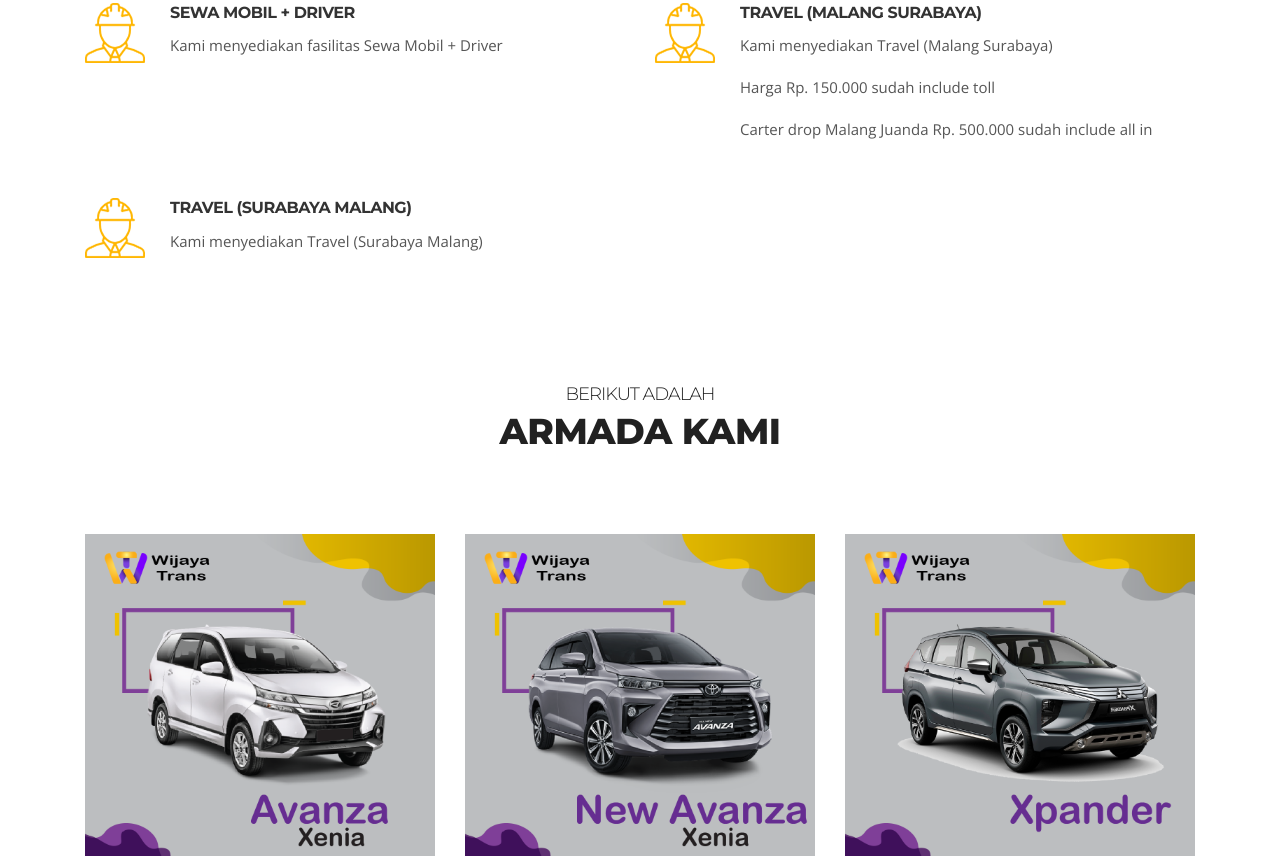
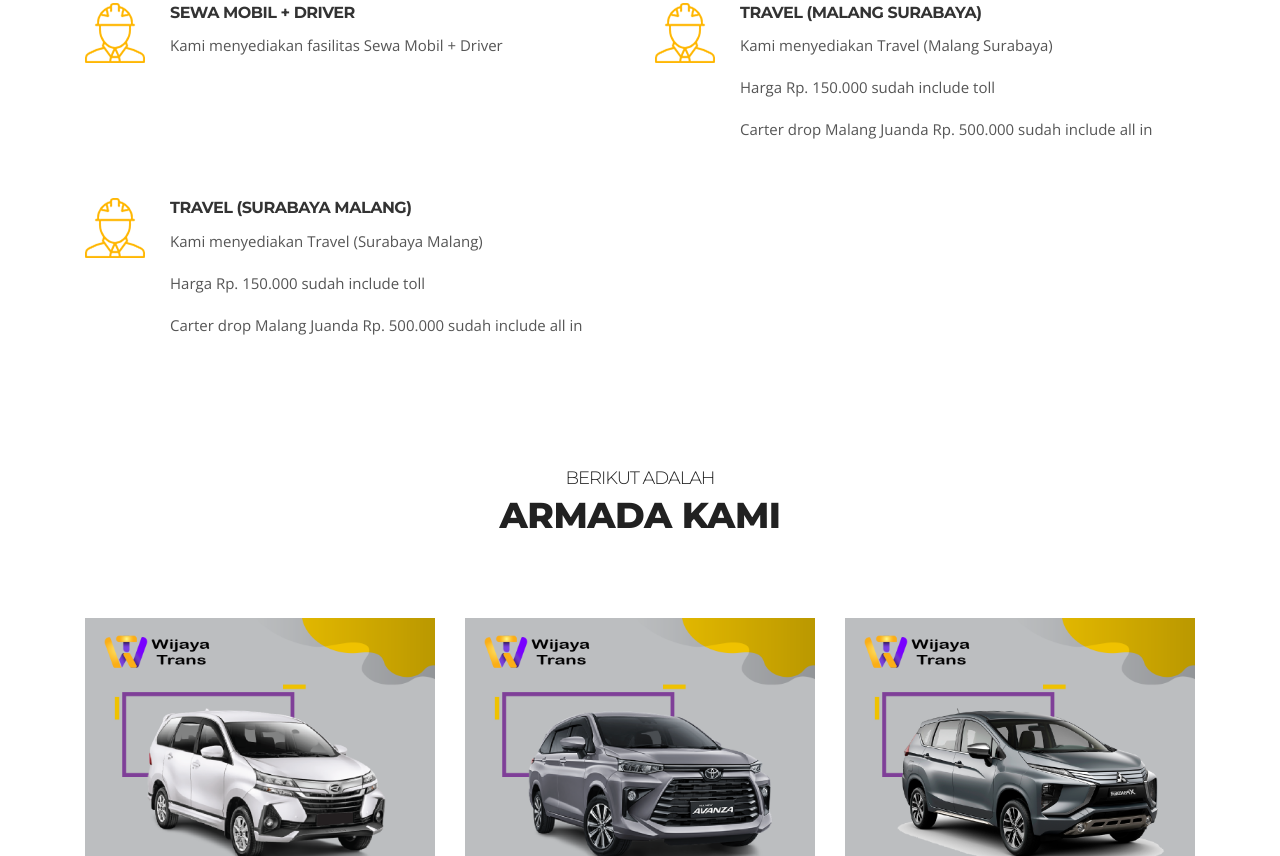
Before and after one commit to wijayatrans/wijayatrans.github.io, a plain HTML site: page index.html in a window 1280 px wide. Shown: the part 1944-2800 px from the top of the page. Drawn offline with nearby package versions, Linux system fonts and the light colour scheme; some packages are replaced by stand-ins of ours.

Commit message:
fix: content

```diff
--- a/index.html
+++ b/index.html
@@ -467,6 +467,10 @@
                     <a href="#">Travel (Surabaya Malang)</a>
                   </h3>
                   <p>Kami menyediakan Travel (Surabaya Malang)</p>
+                  <p>Harga Rp. 150.000 sudah include toll</p>
+                  <p>
+                    Carter drop Malang Juanda Rp. 500.000 sudah include all in
+                  </p>
                 </div>
               </div>
               <!-- Service 4 end -->
```
